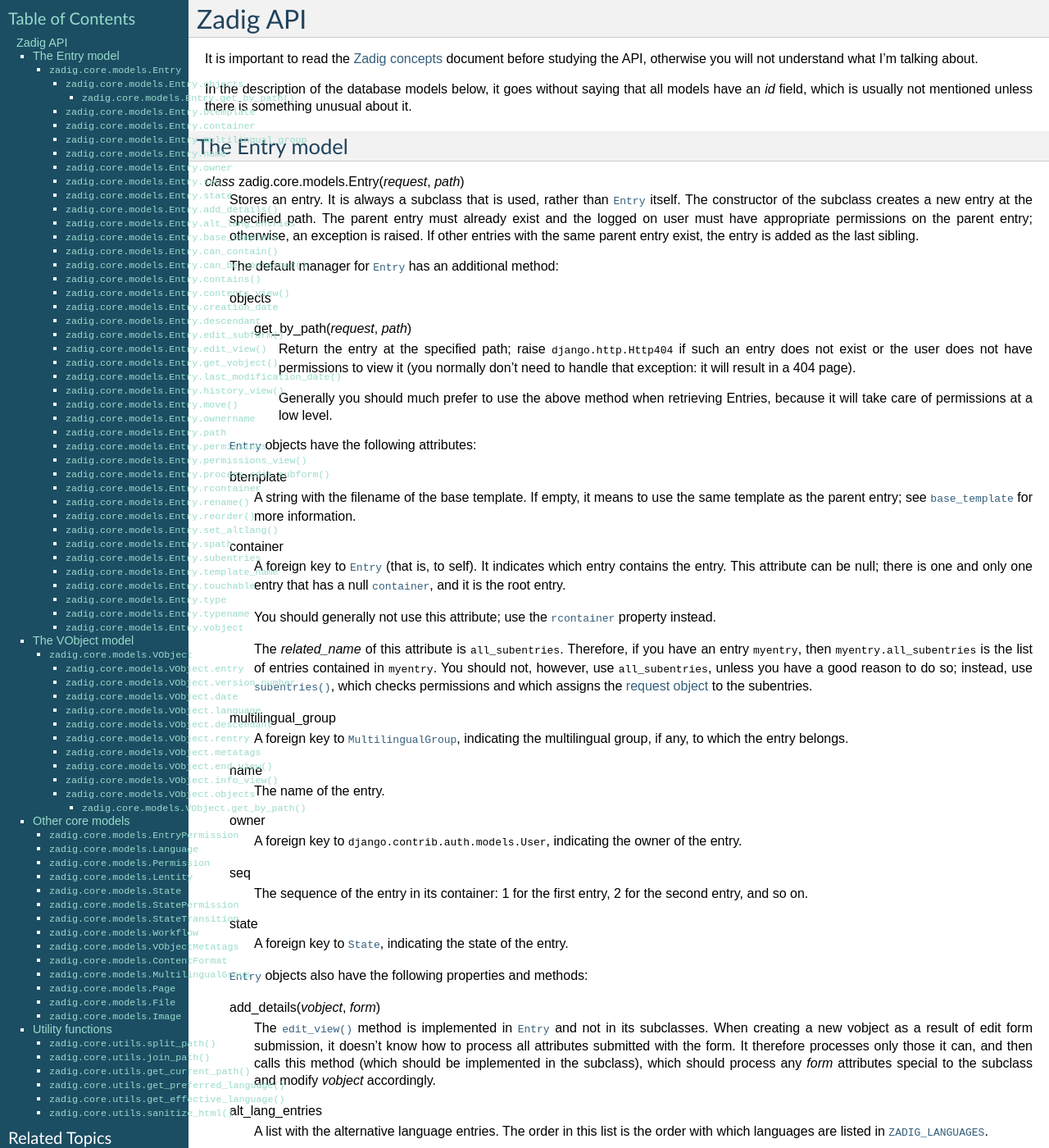
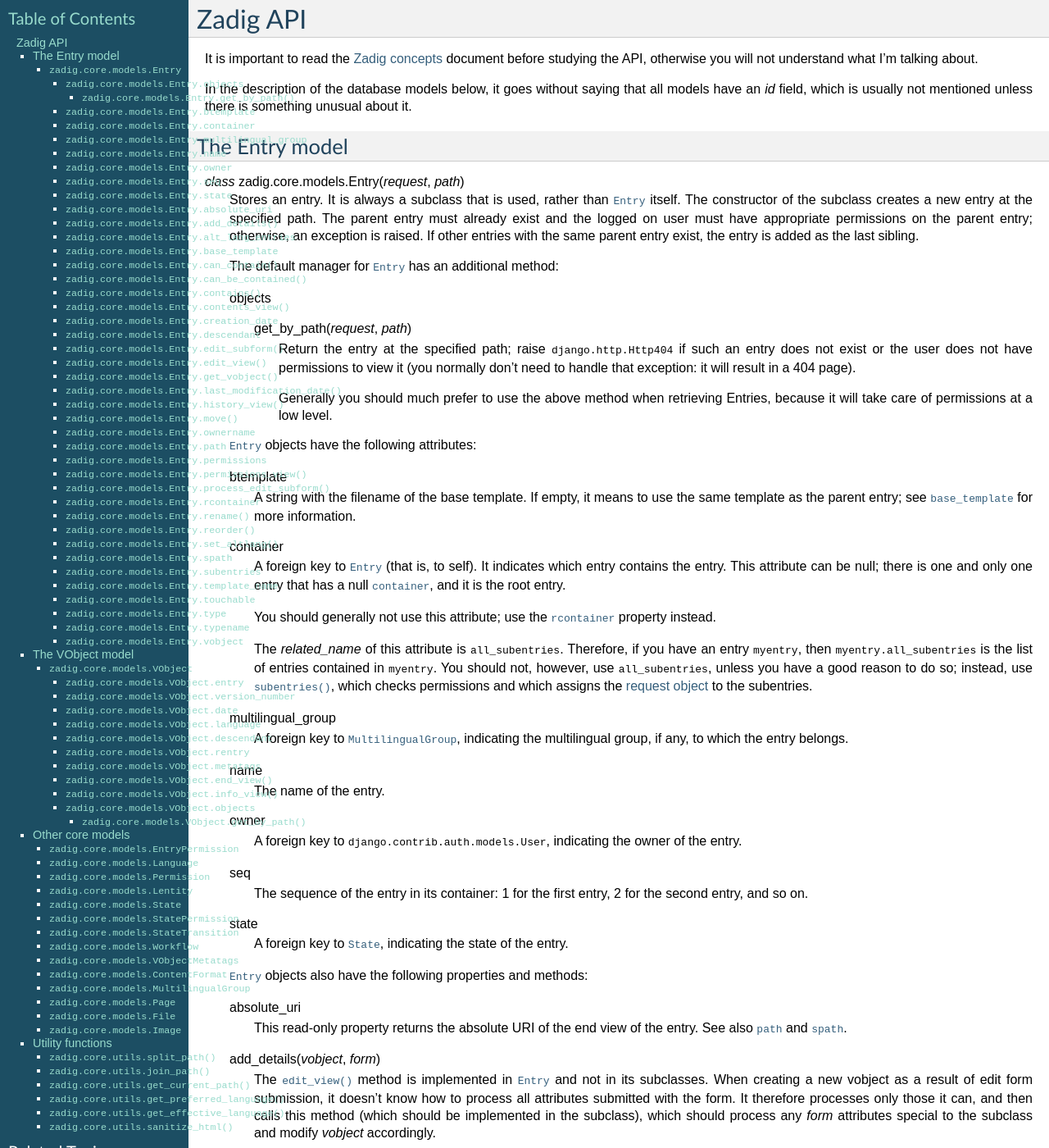
Before and after one commit to aptiko/zadig, a Sphinx documentation site: the page built from docs/api.txt, in a window 1280 px wide and 1400 px high. Shown: the whole window at 82% size. Built offline with Sphinx 7.4.7, drawn with Linux system fonts in a browser that asks for light colours; some of the changed text lies outside the part shown.

```diff
--- a/docs/api.txt
+++ b/docs/api.txt
@@ -99,6 +99,12 @@ The Entry model
 
    :class:`~zadig.core.models.Entry` objects also have the
    following properties and methods:
+
+   .. attribute:: zadig.core.models.Entry.absolute_uri
+
+      This read-only property returns the absolute URI of the end view
+      of the entry.  See also :attr:`~zadig.core.models.Entry.path`
+      and :attr:`~zadig.core.models.Entry.spath`.
 
    .. method:: zadig.core.models.Entry.add_details(vobject, form)
 
@@ -271,7 +277,8 @@ The Entry model
 
       This read-only property returns the URL path to the entry, not
       including a leading or trailing slash. See also
-      :attr:`~zadig.core.models.Entry.spath`.
+      :attr:`~zadig.core.models.Entry.spath` and
+      :attr:`~zadig.core.models.Entry.absolute_uri`.
 
    .. attribute:: zadig.core.models.Entry.permissions
 
@@ -352,7 +359,8 @@ The Entry model
       complicated than just prefixing and suffixing
       :attr:`~zadig.core.models.Entry.path` with a slash, because
       then the root entry would be two slashes instead of one.) See
-      also :attr:`~zadig.core.models.Entry.path`.
+      also :attr:`~zadig.core.models.Entry.path` and
+      :attr:`~zadig.core.models.Entry.absolute_uri`.
 
    .. attribute:: zadig.core.models.Entry.subentries
 
```
Also changed, not shown: 2 other files.
